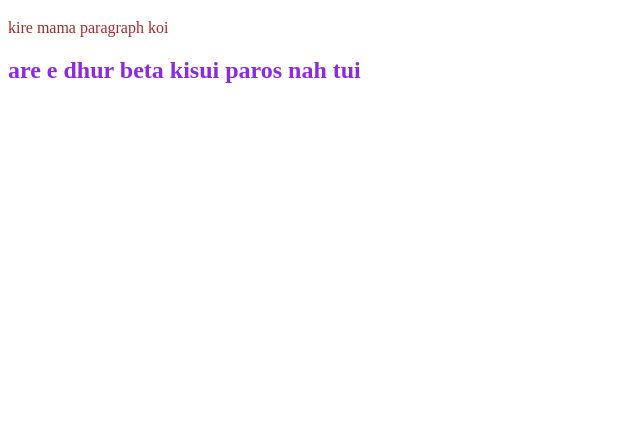
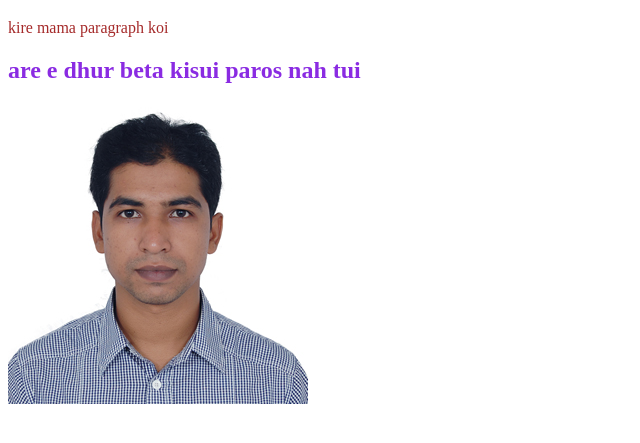
Before and after one commit to Sayeed1037/my-second-repo, a plain HTML site: page index.html in a window 1280 px wide. Shown: the part 61-504 px from the top of the page, without its empty margins (0-640 px from the left). Drawn offline with Linux system fonts and the light colour scheme.

Commit message:
Picture added

```diff
--- a/index.html
+++ b/index.html
@@ -11,5 +11,6 @@
     <h1>Wellcome my second github repo</h1>
     <p>kire mama paragraph koi</p>
     <h2>are e dhur beta kisui paros nah tui</h2>
+    <img src="photo.jpg" alt="Sayeed picture">
 </body>
 </html>
```
Also changed, not shown: photo.jpg (added), pic/marguerite-729510__340.jpg (added).
